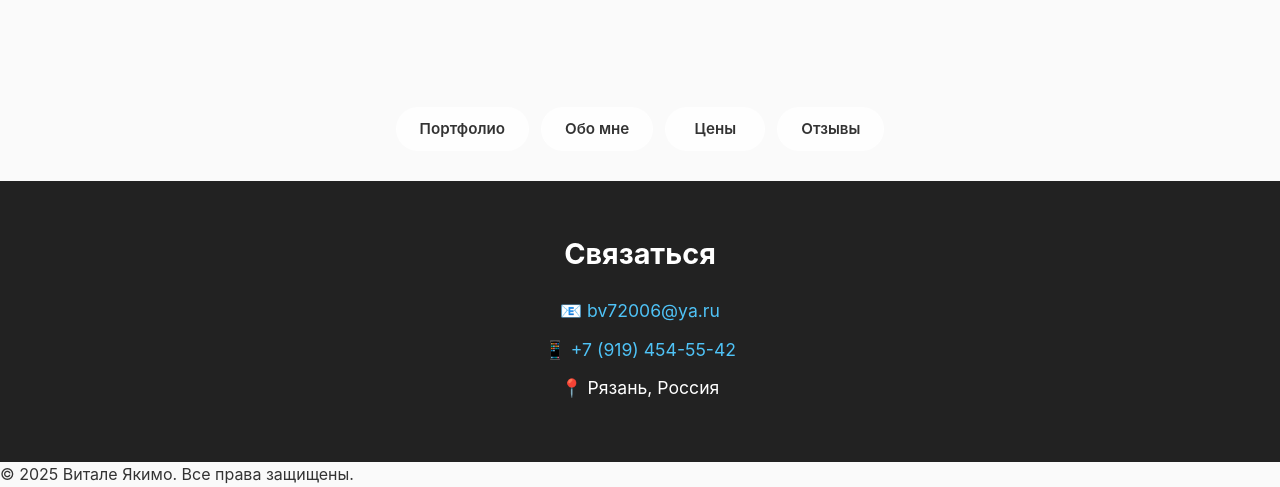
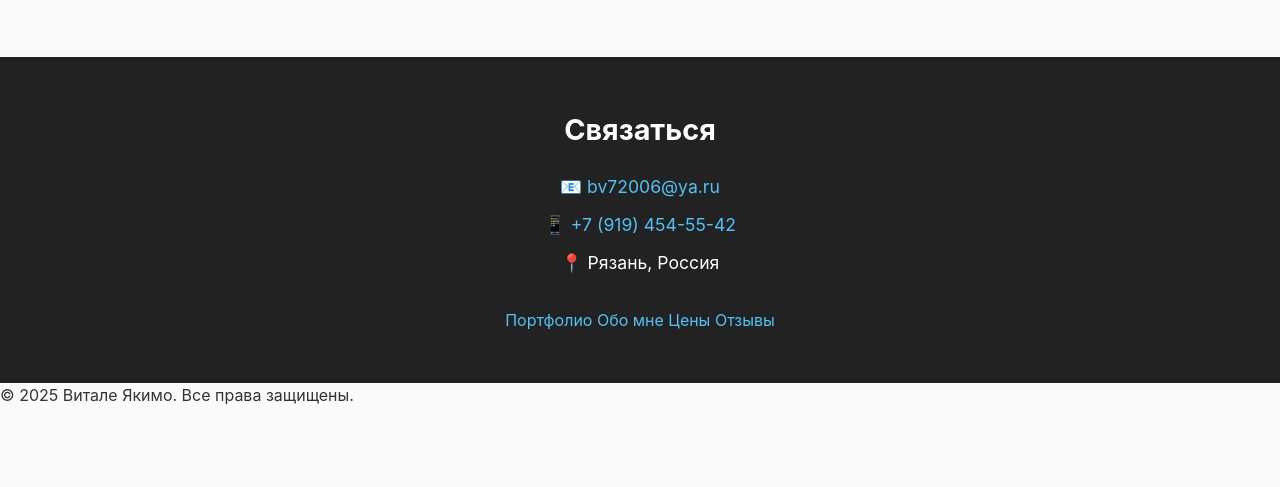
Before and after one commit to vitaleyakimo/vitaleyakimo.github.io, a plain HTML site: page index.html in a window 1280 px wide. Shown: the part 1169-1656 px from the top of the page. After the commit the page ends 1578 px from the top, so only its background shows below. Drawn offline with Linux system fonts and the light colour scheme.

Commit message:
Update index.html

```diff
--- a/index.html
+++ b/index.html
@@ -36,33 +36,24 @@
 <main>
     <section class="portfolios" id="portfolios"></section>
 
-		<!-- Навигационные кнопки перед контактом -->
-		<section class="footer-nav-section" style="text-align: center; padding: 30px 20px;">
-			<div class="hero-nav" style="display: flex; gap: 12px; flex-wrap: wrap; justify-content: center; font-size: 0.95rem;">
-				<a href="#portfolios" class="hero-nav-link">Портфолио</a>
-				<a href="/about.html" class="hero-nav-link">Обо мне</a>
-				<a href="/prices.html" class="hero-nav-link">Цены</a>
-				<a href="/reviews.html" class="hero-nav-link">Отзывы</a>
-			</div>
-		</section>
-
     <section class="contact-footer" aria-labelledby="contact-heading">
         <h2 id="contact-heading">Связаться</h2>
         <p>📧 <a href="mailto:bv72006@ya.ru">bv72006@ya.ru</a></p>
         <p>📱 <a href="tel:+79194545542">+7 (919) 454-55-42</a></p>
         <p>📍 Рязань, Россия</p>
+
+        <!-- Навигационные кнопки под контактами -->
+        <div class="footer-nav" style="margin-top: 30px;">
+            <a href="#portfolios" class="footer-nav-link">Портфолио</a>
+            <a href="/about.html" class="footer-nav-link">Обо мне</a>
+            <a href="/prices.html" class="footer-nav-link">Цены</a>
+            <a href="/reviews.html" class="footer-nav-link">Отзывы</a>
+        </div>
     </section>
 </main>
 
 <footer role="contentinfo">
     <p>&copy; 2025 Витале Якимо. Все права защищены.</p>
-        <!--
-		<p style="margin-top: 12px; font-size: 0.95rem;">
-            <a href="/prices.html" style="color: #4fc3f7; text-decoration: none; margin: 0 8px;">Цены</a> •
-            <a href="/about.html" style="color: #4fc3f7; text-decoration: none; margin: 0 8px;">Обо мне</a> •
-            <a href="/reviews.html" style="color: #4fc3f7; text-decoration: none; margin: 0 8px;">Отзывы</a>
-        </p>
-		-->
 </footer>
 
     <!-- Модальное окно: полноэкранный слайдер -->
```
Lines whose indentation alone changed are shown as unchanged.
